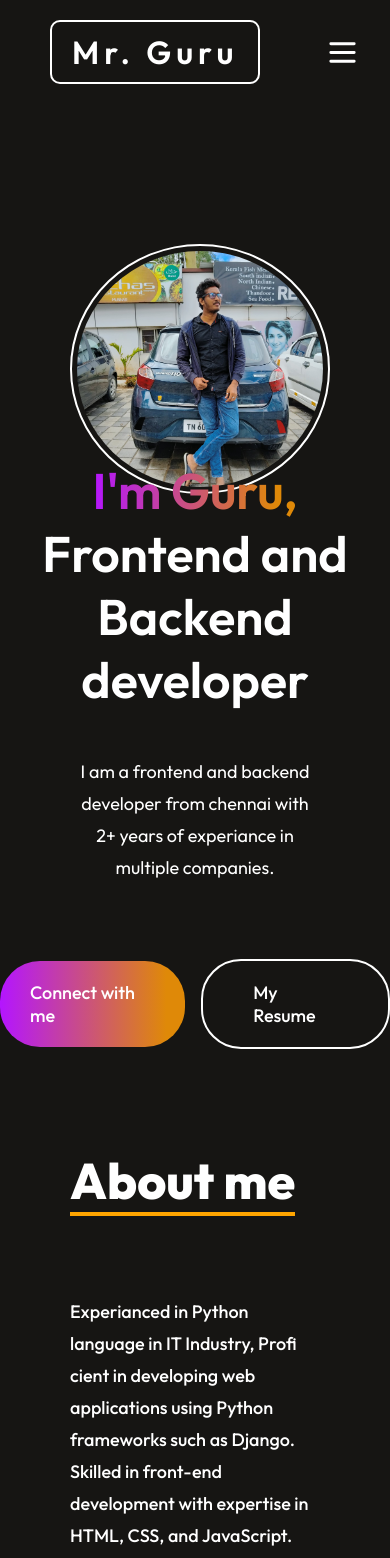
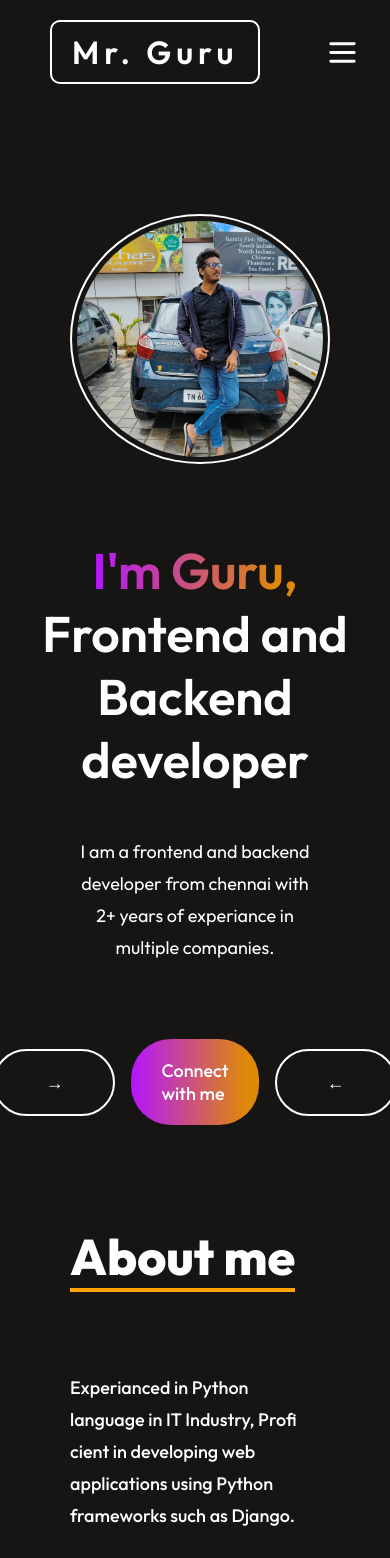
Before and after one commit to CrazieGuru/portfolio, a React (Vite) app: page / in a window 390 px wide. Shown: the top 1558 px of the page. Built offline with nearby package versions, Linux system fonts and the light colour scheme.

Commit message:
changed mobile viewport

```diff
--- a/index.html
+++ b/index.html
@@ -3,7 +3,7 @@
   <head>
     <meta charset="UTF-8" />
     <link rel="icon" type="image/svg+xml" href="./src/assets/logo.jpg" />
-    <meta name="viewport" content="width=device-width, initial-scale=1.0" />
+    <meta name="viewport" content="width=device-width, initial-scale=5.0" />
     <title>Mr.Guru | Portfolio</title>
   </head>
   <body>
--- a/src/Components/About/About.css
+++ b/src/Components/About/About.css
@@ -3,8 +3,8 @@
     flex-direction: column;
     align-items: center;
     justify-content: center;
-    gap: 40px;
-    margin: 60px 170px;
+    gap: 30px;
+    margin: 30px 170px;
 }
 .about-title{
     position: relative;
@@ -20,10 +20,11 @@
     gap: 60px;
 }
 .about-section .about-left{
-    width: 650px;
+    width: 750px;
 }
 .about-left .about-img{
     width: 100%;
+    height: 100%;
 }
 .about-img img{
     width: 100%;
--- a/src/Components/About/About.jsx
+++ b/src/Components/About/About.jsx
@@ -14,13 +14,10 @@ const About = () => {
             </div>
             <div className="about-right">
                 <div className="about-para">
-                    <p>Experianced in Python language in IT Industry, Profi cient in developing web
-                        applications using Python frameworks such as Django. Skilled in front-end
-                        development with expertise in HTML, CSS, and JavaScript. Experienced in
-                        database management systems including MySQL and SQLite. Adept at problem-solving and
-                        debugging, with a strong understanding of software development lifecycle.
-                        Passionate about learning new technologies and staying updated with industry trends
-                        to drive continuous improvement in software development practices.</p>
+                    <p>Experianced in Python language in IT Industry, Profi cient in developing web applications using Python frameworks such as Django.</p>
+                    <p>Skilled in front-end development with expertise in HTML, CSS, and JavaScript. Experienced in database management systems including MySQL and SQLite.</p>
+                    {/* <p>Adept at problem-solving and debugging, with a strong understanding of software development lifecycle.</p>
+                    <p>Passionate about learning new technologies and staying updated with industry trends to drive continuous improvement in software development practices.</p> */}
                 </div>
                 <div className="about-skills">
                     <div className="about-skill"><p>HTML & CSS</p><hr style={{width:"80%"}}/></div>
--- a/src/Components/Contact/Contact.jsx
+++ b/src/Components/Contact/Contact.jsx
@@ -42,7 +42,7 @@ const Contact = () => {
       <div className="contact-section">
         <div className="contact-left">
             <h1>Let's talk</h1>
-            <p>Lorem ipsum dolor sit amet consectetur adipisicing elit. Repudiandae officiis nulla laborum praesentium modi pariatur deserunt eligendi sed quod. Voluptas.</p>
+            <p>We have waited so long to have you among us. At last, the time has come. We are most delightfully welcoming you to join us today. Thank you for joining us, you are cordially welcomed!</p>
             <div className="contact-details">
                 <div className="contact-detail">
                     <img id='icon' src={mail} style={{filter:"invert(1)"}} alt="" /> <p>crazieguru1423@gmail.com</p>
--- a/src/Components/Footer/Footer.css
+++ b/src/Components/Footer/Footer.css
@@ -14,7 +14,7 @@
 }
 .footer-top-left p{
     font-size: 20px;
-    max-width: 400px;
+    max-width: 450px;
 }
 
 .footer-top-right{
@@ -73,9 +73,11 @@
         flex-direction: column;
         gap: 50px;
     }
+    .footer-top-left .my-name{
+        width: fit-content;
+    }
     .footer-bottom{
         display: flex;
-        flex-direction: column-reverse;
         margin-bottom: 50px;
     }
 
--- a/src/Components/Footer/Footer.jsx
+++ b/src/Components/Footer/Footer.jsx
@@ -3,12 +3,13 @@ import './Footer.css'
 import user from '../../assets/user.svg'
 
 const Footer = () => {
+  const current_year = new Date()
   return (
     <div className='footer'>
       <div className="footer-top">
         <div className="footer-top-left">
             <div className="my-name">Mr. Guru</div>
-            <p>Lorem ipsum dolor sit amet, consectetur adipisicing elit. Quis natus amet consequatur maxime culpa sapiente.</p>
+            <p>“Thank you for choosing us – your trust means everything.” “We’re thrilled to have you with us. Thank you for your business!”</p>
         </div>
         <div className="footer-top-right">
             <div className="footer-email-input">
@@ -20,7 +21,7 @@ const Footer = () => {
       </div>
       <hr />
       <div className="footer-bottom">
-        <p className="footer-bottom-left">&#169; 2024 Mr.Guru. All rights reserved</p>
+        <p className="footer-bottom-left">&#169; {current_year.getFullYear()} Mr.Guru. All rights reserved</p>
         <div className="footer-bottom-right">
             <p>Term of Services</p>
             <p>Privacy Policy</p>
--- a/src/Components/Hero/Hero.css
+++ b/src/Components/Hero/Hero.css
@@ -3,15 +3,13 @@
     align-items: center;
     flex-direction: column;
     gap: 35px;
-    /* padding-top: 150px; */
 }
 .hero .profile-img{
     width: 250px;
     height: 250px;
-    margin-top: 20px;
+    margin-top: 30px;
 }
 .profile-img img{
-
     width: 100%;
     height: 100%;
     object-fit:cover;
@@ -25,6 +23,7 @@
     width: 70%;
     font-size: 50px;
     font-weight: 600;
+    margin-top: 30px;
 }
 
 .hero h1 span{
@@ -45,7 +44,7 @@
     font: 24px;
     font-weight: 500;
     margin-top: 30px;
-    margin-bottom: 50px;
+    margin-bottom: 110px;
 }
 .hero-connect{
     padding: 20px 40px;
@@ -68,12 +67,13 @@
     border-color: #B415FF;
 }
 @media (max-width:1080px) {
+
     .hero img{
-        margin-top: 120px;
+        margin-top: 80px;
         width: 260px;
     }
     .hero h1{
-        margin-top: 50px;
+        margin-top: 120px;
         width: 90%;
         font-size: 50px;
     }
--- a/src/Components/Hero/Hero.jsx
+++ b/src/Components/Hero/Hero.jsx
@@ -18,12 +18,13 @@ const Hero = () => {
           experiance in multiple companies.
         </p>
         <div className="hero-action">
+          <div className="hero-resume">&#8594;</div>
           <div className="hero-connect">
             <AnchorLink className="anchor-link" offset={50} href="#contact">
               Connect with me
             </AnchorLink>
           </div>
-          <div className="hero-resume">My Resume</div>
+          <div className="hero-resume">&#8592;</div>
         </div>
       </div>
   );
--- a/src/Components/Navbar/Navbar.css
+++ b/src/Components/Navbar/Navbar.css
@@ -60,6 +60,7 @@
 @media (max-width:1080px) {
     .navbar{
         margin: 20px 50px;
+
     }
     .nav-connect{
         display: none;
--- a/src/Components/Services/Services.css
+++ b/src/Components/Services/Services.css
@@ -75,7 +75,7 @@
     }
     .services-format{
         gap: 20px;
-        padding: 26px;
+        padding: 80px;
     }
     .services-format h2{
         font-size: 28px;
--- a/src/assets/services_data.js
+++ b/src/assets/services_data.js
@@ -2,32 +2,27 @@ const Services_Data =[
     {
         s_no:"01",
         s_name:"Web Design",
-        s_desc:"Web development is process of building, programming"
+        s_desc:"We have 3+ senior web designers with UI/UX skillful, we provide a web design with trending interface"
     },
     {
         s_no:"02",
         s_name:"Web Application",
-        s_desc:"Web development is process of building, programming"
+        s_desc:"We serving uptrending applications with high performing like HRMS, Inventory, Billing, CRM and etc"
     },
     {
         s_no:"03",
         s_name:"E-Commerce",
-        s_desc:"Web development is process of building, programming"
+        s_desc:"E-Commerce is one of effective business, we have 100+ features for user experiance to perform smooth"
     },
     {
         s_no:"04",
         s_name:"Personal Portfolio",
-        s_desc:"Web development is process of building, programming"
+        s_desc:"Shwoing your resume in visual and Graphical textures is best impress to HR"
     },
     {
         s_no:"05",
-        s_name:"Social Media",
-        s_desc:"Web development is process of building, programming"
-    },
-    {
-        s_no:"06",
         s_name:"Business Portal",
-        s_desc:"Web development is process of building, programming"
+        s_desc:"Explore your Business Products and services in website for more efficient for getting customers easily"
     }
 ]
 
```
